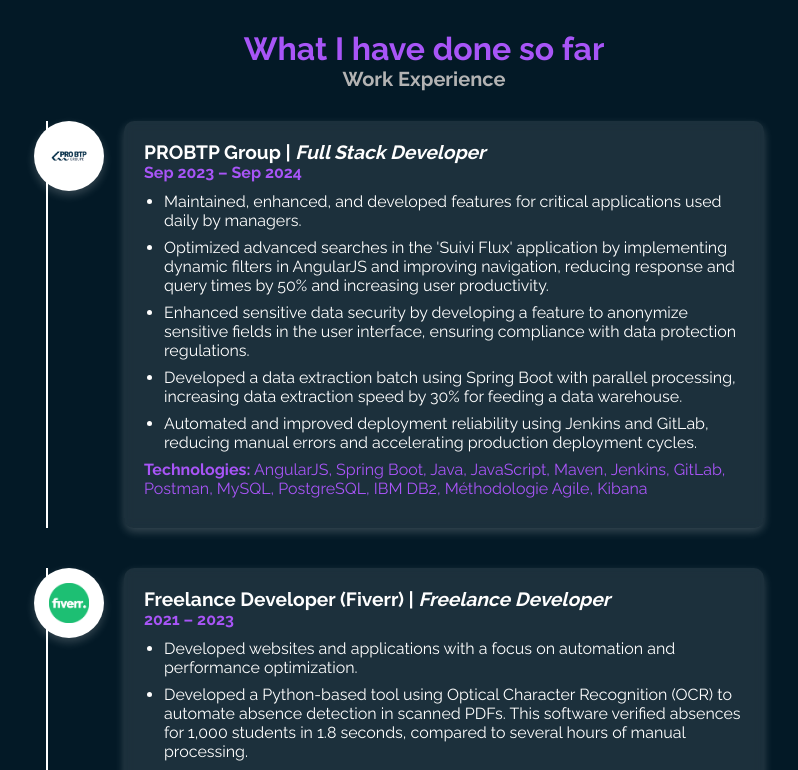
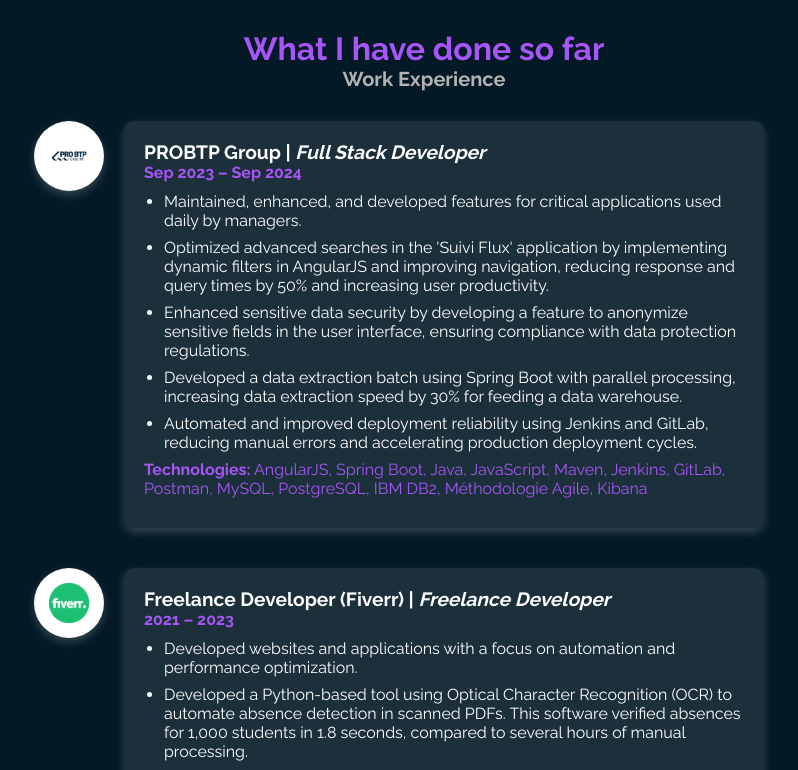
Before and after one commit to aarjinho/Portfolio-Yahya, a React (Create React App) app: page / in a window 1280 px wide. Shown: the part 1500-2270 px from the top of the page, without its empty margins (216-1014 px from the left). Built offline with nearby package versions, Linux system fonts and the light colour scheme.

Commit message:
responsivity for phones

```diff
--- a/src/Components/Navbar.js
+++ b/src/Components/Navbar.js
@@ -67,7 +67,7 @@ const Nav = () => {
            <Link to="projects" smooth={true} duration={500}>Projects</Link>
           </li>
           <li>
-          <Link to="resume" smooth={true} duration={500}>Resume</Link>
+          <Link to="contact" smooth={true} duration={500}>Resume</Link>
          </li>
        </ul>
 
--- a/src/index.css
+++ b/src/index.css
@@ -149,9 +149,7 @@ b{
   .skills{
     margin: 50px 5% !important;
   }
-  .timeline-item::before{
-    display: none;
-  }
+
   .Navbar{
     width: 100%;
   }
@@ -647,8 +645,13 @@ html {
 
 /* Responsivité */
 @media (max-width: 768px) {
-  .timeline-item::before {
-    display: none;
+  .contact-container{
+    display: flex;
+    flex-direction: column;
+    align-items: center;
+    justify-content: center;
+    text-align: center;
+    height: 100%;
   }
 
   .sectionTitle {
@@ -756,14 +759,8 @@ html {
   position: relative;
 }
 
-.timeline-item::before {
-  content: "";
-  position: absolute;
-  left: 12px;
-  top: 0;
-  width: 2px;
-  height: 100%;
-  background: #fff;
+.timeline-item::before{
+  display: none;
 }
 
 /* Icônes avec logos */
@@ -888,15 +885,6 @@ html {
   position: relative;
 }
 
-.timeline-item::before {
-  content: "";
-  position: absolute;
-  left: 12px;
-  top: 0;
-  width: 2px;
-  height: 100%;
-  background: #fff;
-}
 
 /* Icônes avec logos */
 .timeline-icon {
```
